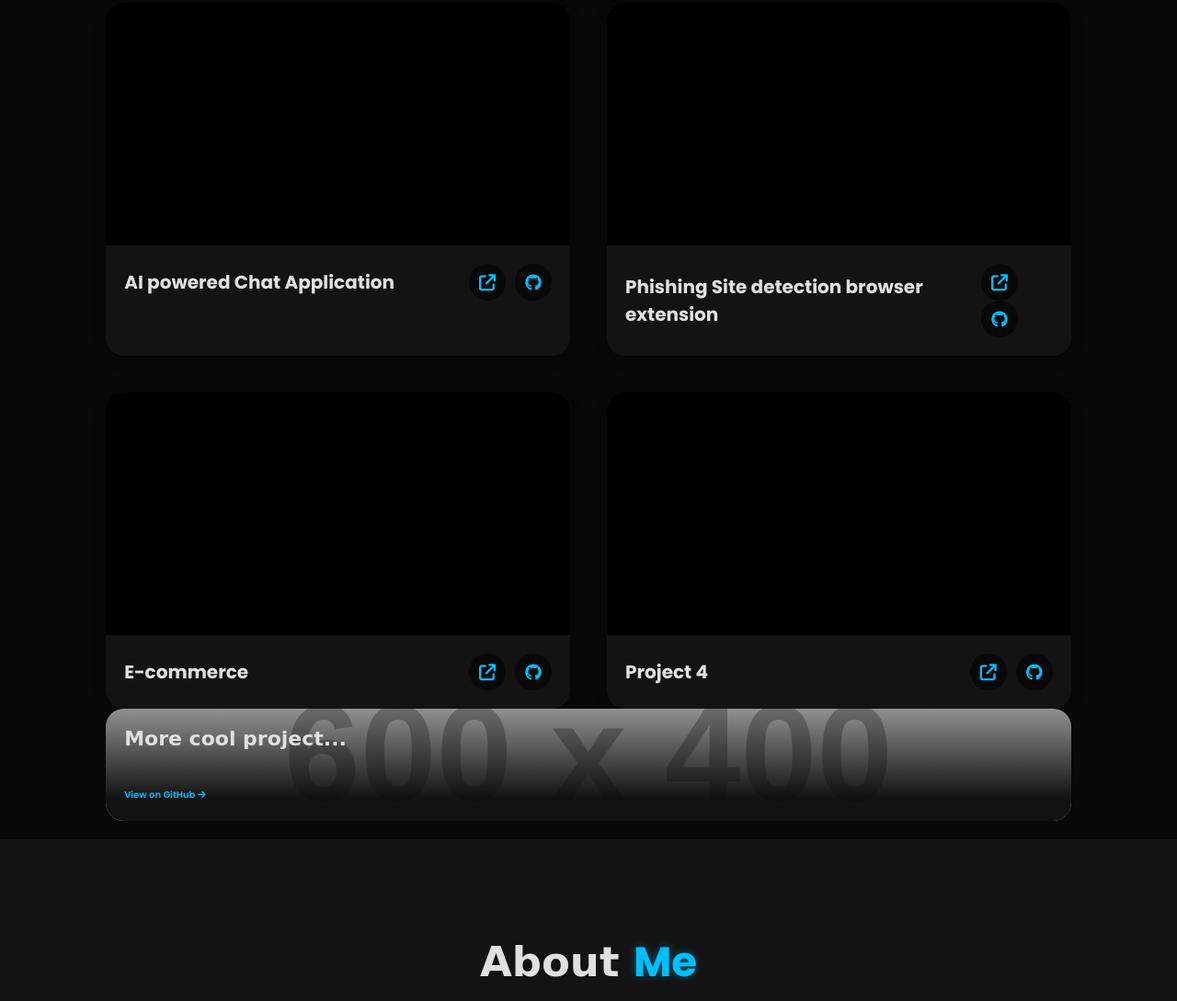
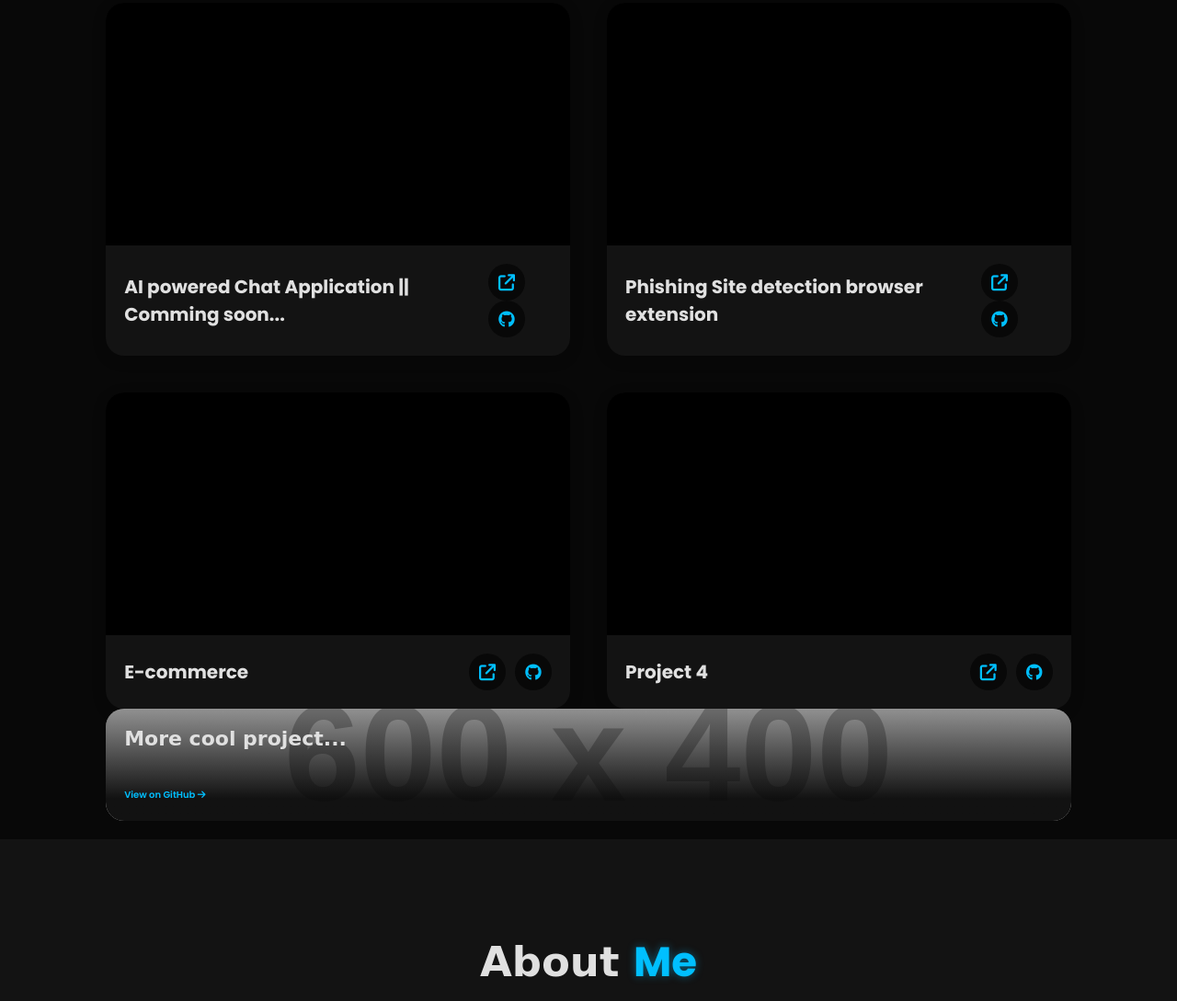
Before and after one commit to manish-panwarr/my-portfolio, a plain HTML site: page index.html in a window 1280 px wide. Shown: the part 2000-3089 px from the top of the page at 92% size. Drawn offline with nearby package versions, Linux system fonts and the light colour scheme; placeholder pictures from the web are drawn by us; a web font is replaced by a local one.

Commit message:
Update index.html

```diff
--- a/index.html
+++ b/index.html
@@ -139,7 +139,7 @@ Logic is my canvas, AI is my brush 🖌️.
                 <div class="project-card animate-on-scroll">
                     <div class="project-media"></div>
                     <div class="project-info">
-                        <h3>AI powered Chat Application</h3>
+                        <h3>AI powered Chat Application || Comming soon...</h3>
                         <div class="project-links">
                             <a href="#" target="_blank" title="Live Demo"><i
                                     class="fa-solid fa-arrow-up-right-from-square"></i></a><a href="#" target="_blank"
```
